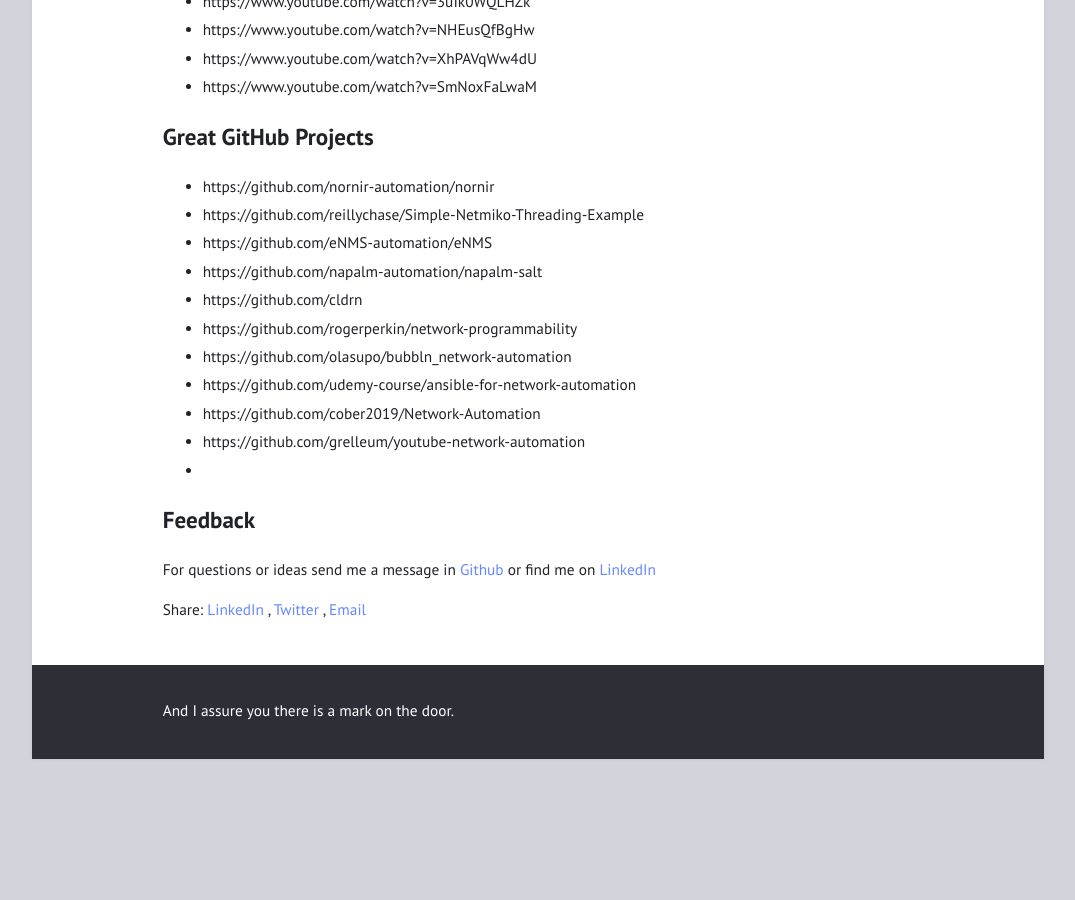
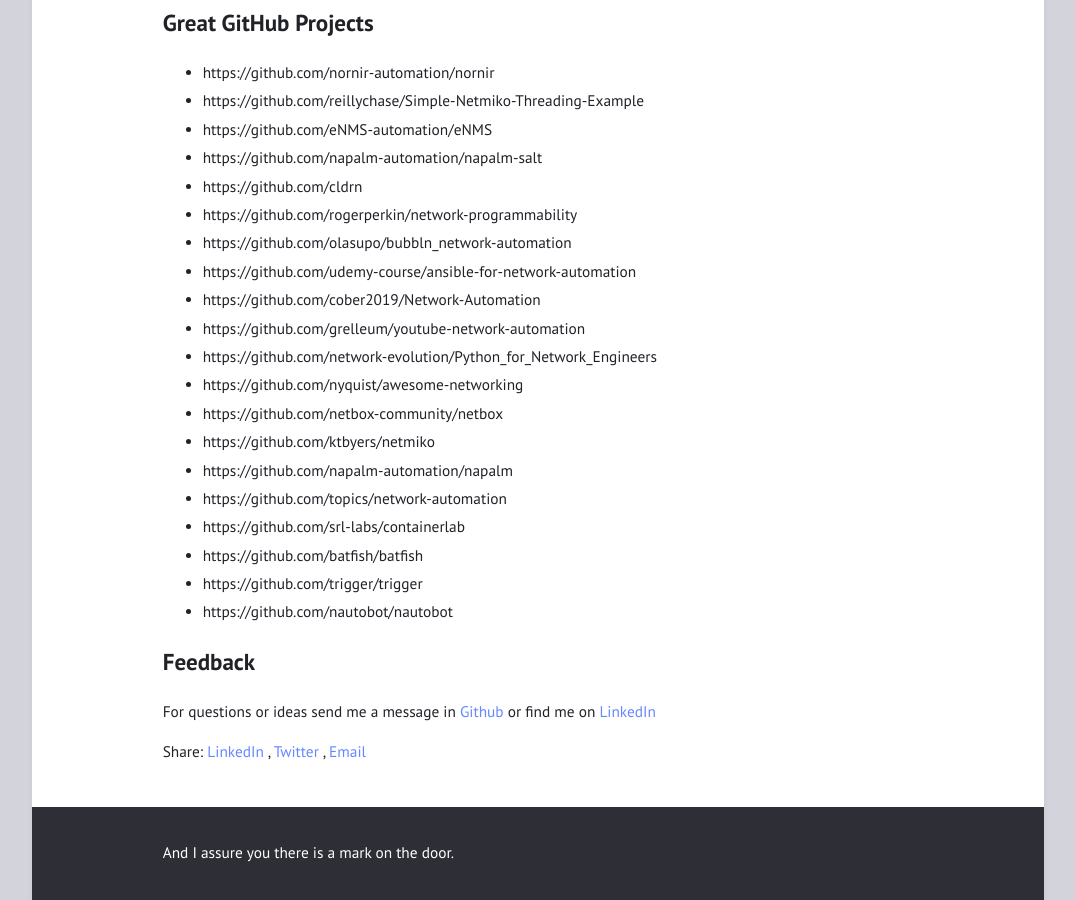
Before and after one commit to alucab/alucab.github.io, a Jekyll site: the page built from _posts/2024-10-26-Network-Automation-Tools.md, in a window 1280 px wide and 900 px high, scrolled down 1846 px. Shown: the whole window, without its empty margins (102-1177 px from the left). Built offline with Jekyll 4.4.1, drawn with Linux system fonts in a browser that asks for light colours; before the commit the page ends 2605 px from its top, so only the background shows below that; some of the changed lines change nothing that is shown; some of the changed text lies outside the part shown.

Commit message:
Update 2024-10-26-Network-Automation-Tools.md

```diff
--- a/_posts/2024-10-26-Network-Automation-Tools.md
+++ b/_posts/2024-10-26-Network-Automation-Tools.md
@@ -16,10 +16,6 @@
 
 ## First and Foremost
 - https://github.com/networktocode/awesome-network-automation
-- https://github.com/nyquist/awesome-networking
-- https://github.com/netbox-community/netbox
-- https://github.com/ktbyers/netmiko
-- https://github.com/napalm-automation/napalm
 
 ## Informative Pages
 
@@ -68,7 +64,17 @@
 - https://github.com/udemy-course/ansible-for-network-automation
 - https://github.com/cober2019/Network-Automation
 - https://github.com/grelleum/youtube-network-automation
--
+- https://github.com/network-evolution/Python_for_Network_Engineers
+- https://github.com/nyquist/awesome-networking
+- https://github.com/netbox-community/netbox
+- https://github.com/ktbyers/netmiko
+- https://github.com/napalm-automation/napalm
+- https://github.com/topics/network-automation
+- https://github.com/srl-labs/containerlab
+- https://github.com/batfish/batfish
+- https://github.com/trigger/trigger
+- https://github.com/nautobot/nautobot
+
 
 ## Feedback
 For questions or ideas send me a message in [Github](https://github.com/alucab/vulnerabilitysheets) or find me on [LinkedIn](https://www.linkedin.com/in/alucab)
```
